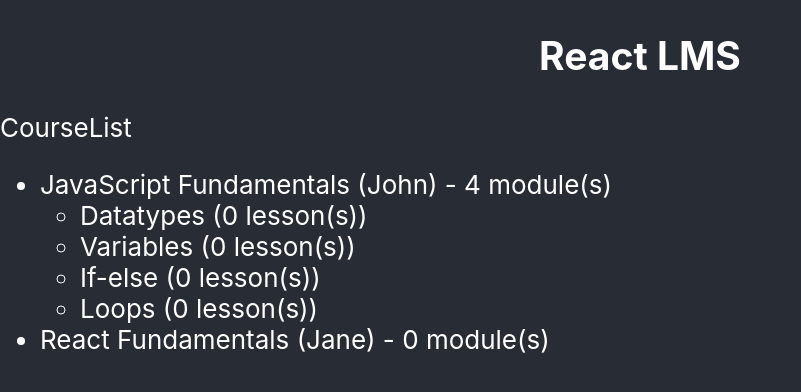
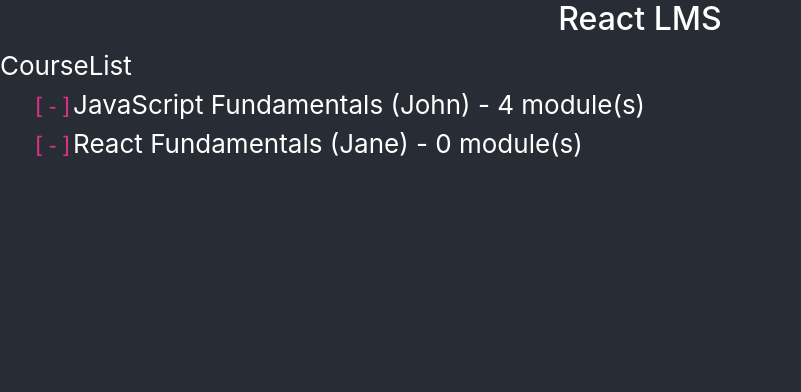
Before and after one commit to zsolt-nagy/react-lms, a React (Create React App) app: page / in a window 1280 px wide. Shown: the top 392 px of the page, without its empty margins (0-801 px from the left). Built offline with nearby package versions, Linux system fonts and the light colour scheme.

Commit message:
modulok és leckék

```diff
--- a/package.json
+++ b/package.json
@@ -6,9 +6,11 @@
     "@testing-library/jest-dom": "^5.17.0",
     "@testing-library/react": "^13.4.0",
     "@testing-library/user-event": "^13.5.0",
+    "bootstrap": "^5.3.2",
     "react": "^18.2.0",
     "react-dom": "^18.2.0",
     "react-scripts": "5.0.1",
+    "reactstrap": "^9.2.1",
     "web-vitals": "^2.1.4"
   },
   "scripts": {
--- a/src/App.js
+++ b/src/App.js
@@ -12,7 +12,23 @@ function App() {
                 {
                     id: 1,
                     title: "Datatypes",
-                    lessons: [],
+                    lessons: [
+                        {
+                            id: 1,
+                            title: "Egyszerű adattípusok",
+                            contentList: [],
+                        },
+                        {
+                            id: 2,
+                            title: "Objektumok és tömbök",
+                            contentList: [],
+                        },
+                        {
+                            id: 3,
+                            title: "Függvények",
+                            contentList: [],
+                        },
+                    ],
                 },
                 {
                     id: 2,
--- a/src/Components/CourseList/CourseItem/CourseItem.css
+++ b/src/Components/CourseList/CourseItem/CourseItem.css
@@ -1,5 +1,7 @@
 .course-item {
     cursor: pointer;
+    user-select: none;
+    list-style-type: none;
 }
 
 .course-item:hover {
--- a/src/Components/CourseList/CourseItem/CourseItem.jsx
+++ b/src/Components/CourseList/CourseItem/CourseItem.jsx
@@ -1,12 +1,23 @@
-import React from 'react';
+import React, { useState } from 'react';
 import './CourseItem.css';
 import ModuleList from './ModuleList/ModuleList';
 
 export default function CourseItem({ author, title, modules }) {
+    const [showModules, toggleModules] = useState(false);
+
+    function handleClick(event) {
+        event.preventDefault();
+        event.stopPropagation();
+        toggleModules(oldVisibility => !oldVisibility);
+    }
+
+    const ModuleState = showModules ? '[+]' : '[-]';
+
     return (
-        <li className="course-item">
+        <li className="course-item" onClick={handleClick}>
+            <code>{ModuleState}</code>
             {title} ({author}) - {modules.length} module(s)
-            <ModuleList modules={modules} />
+            {showModules ? <ModuleList modules={modules} /> : null}
         </li>
     );
 }
--- /dev/null
+++ b/src/Components/CourseList/CourseItem/ModuleList/ModuleItem/LessonList/LessonItem/LessonItem.jsx
@@ -0,0 +1,18 @@
+import React from 'react';
+import { Button } from 'reactstrap';
+
+export default function LessonItem({ title, contentList}) {
+    function handleClick(e) {
+        e.preventDefault();
+        e.stopPropagation();
+    }
+
+    return (
+        <div>
+            { title }
+            <Button color="success" className="ms-3" onClick={handleClick}>
+                Megnéz
+            </Button>
+        </div>
+    )
+}
--- /dev/null
+++ b/src/Components/CourseList/CourseItem/ModuleList/ModuleItem/LessonList/LessonList.jsx
@@ -0,0 +1,18 @@
+import React from 'react';
+import LessonItem from './LessonItem/LessonItem';
+
+export default function LessonList({ lessons }) {
+    let LessonListJSX = null;
+    if (lessons.length > 0) {
+        LessonListJSX = (
+            <ul>
+                { lessons.map(lesson => <LessonItem key={lesson.id} {...lesson} />) }
+            </ul>
+        );
+    }
+
+
+    return (
+        <>{LessonListJSX}</>
+    );
+}
--- a/src/Components/CourseList/CourseItem/ModuleList/ModuleItem/ModuleItem.jsx
+++ b/src/Components/CourseList/CourseItem/ModuleList/ModuleItem/ModuleItem.jsx
@@ -1,7 +1,22 @@
-import React from 'react'
+import React, { useState } from 'react';
+import LessonList from './LessonList/LessonList';
 
 export default function ModuleItem({ title, lessons }) {
+  const [showLessons, toggleLessons] = useState(false);
+
+  const LessonState = showLessons ? '[+]' : '[-]';
+
+  function handleClick(event) {
+    event.preventDefault();
+    event.stopPropagation();
+    toggleLessons(oldLessonState => !oldLessonState);
+  }
+
   return (
-    <li>{title} ({lessons.length} lesson(s))</li>
+    <li onClick={handleClick}>
+      <code>{LessonState}</code>
+      {title} ({lessons.length} lesson(s))
+      {showLessons ? <LessonList lessons={lessons} /> : null}
+    </li>
   )
 }
--- a/src/index.js
+++ b/src/index.js
@@ -1,5 +1,6 @@
 import React from "react";
 import ReactDOM from "react-dom/client";
+import "bootstrap/dist/css/bootstrap.min.css";
 import "./index.css";
 import App from "./App";
 
```
Also changed, not shown: 1 other file (tests, documents, lock files or other folders).
